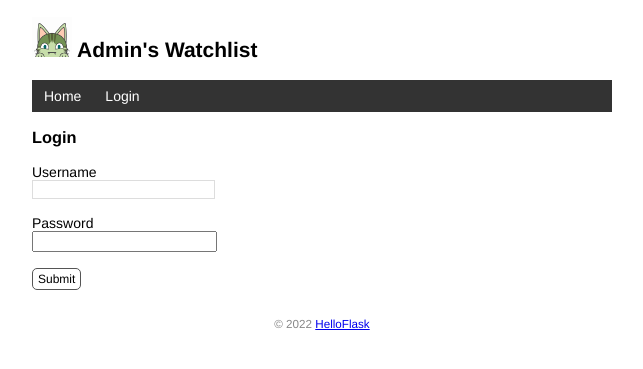
After one commit to wemozj/watchlist, a Flask app: page /login in a window 1280 px wide. The commit adds this page. Shown: the top 369 px of the page, without its empty margins (318-961 px from the left). Run offline with Flask 2, Linux system fonts and the light colour scheme; data comes from the database, SQL or seed files in the repository; both versions use the stored data as it was after the commit.

Commit message:
User authentication with Flask-Login

```diff
--- a/app.py
+++ b/app.py
@@ -1,8 +1,12 @@
 import os
 import sys
+import time
 
+import click
 from flask import Flask, url_for, render_template, request, flash, redirect
 from flask_sqlalchemy import SQLAlchemy
+from werkzeug.security import generate_password_hash, check_password_hash
+from flask_login import LoginManager, login_user, logout_user, login_required, current_user, UserMixin
 
 WIN = sys.platform.startswith('win')
 if WIN:  # 如果是 Windows 系统，使用三个斜线
@@ -25,22 +29,38 @@ app.config['TEMPLATES_AUTO_RELOAD'] = True
 app.config['SEND_FILE_MAX_AGE_DEFAULT'] = timedelta(seconds=1)
 
 
-
 db = SQLAlchemy(app)  # 初始化扩展类，传入程序实例
 
 
-class User(db.Model):  # 表名将会是 user（自动生成，小写处理）
+login_manager = LoginManager(app)  # 实例化扩展类
+login_manager.login_view = 'login'  # 未登录的用户范围，会重定向到登录页面
+
+
+@login_manager.user_loader
+def load_user(user_id):
+    # 创建用户加载回调函数，接受用户 ID 作为参数
+    user = User.query.get(int(user_id))  # 用 ID 作为 User 模型的 主键查询对应的用户
+    return user  # 返回用户对象
+
+
+class User(db.Model, UserMixin):  # 表名将会是 user（自动生成，小写处理）
     id = db.Column(db.Integer, primary_key=True)  # 主键
     name = db.Column(db.String(20))  # 名字
+    username = db.Column(db.String(20))  # 用户名
+    password_hash = db.Column(db.String(128))  # 密码散列值
+
+    def set_password(self, password):
+        """接受密码为参数，生成 hash 值保存到对应记录的password_hash 字段"""
+        self.password_hash = generate_password_hash(password)
+
+    def validate_password(self, password):
+        return check_password_hash(self.password_hash, password)
 
 
 class Movie(db.Model):  # 表名将会是 movie
     id = db.Column(db.Integer, primary_key=True)  # 主键
     title = db.Column(db.String(60))  # 电影标题
     year = db.Column(db.String(4))  # 电影年份
-
-
-import click
 
 
 @app.cli.command()  # 注册为命令
@@ -80,6 +100,28 @@ def forge():
     click.echo('Done.')
 
 
+@app.cli.command()
+@click.option('--username', prompt=True, help='The username used to login.')
+@click.option('--password', prompt=True, hide_input=True, confirmation_prompt=True, help='The password used to login.')
+def admin(username, password):
+    """Create user."""
+    db.create_all()
+
+    user = User.query.first()  # 返回查询的第一条记录
+    if user is not None:
+        click.echo('Updating user...')
+        user.username = username
+        user.set_password(password)
+    else:
+        click.echo('Creating user...')
+        user = User(username=username, name='Admin')
+        user.set_password(password)
+        db.session.add(user)
+
+    db.session.commit()
+    click.echo('Done.')
+
+
 @app.context_processor
 def inject_user():  # 函数名可以随意修改
     user = User.query.first()
@@ -88,7 +130,10 @@ def inject_user():  # 函数名可以随意修改
 
 @app.route('/', methods=['GET', 'POST'])
 def index():
+    print(current_user)
     if request.method == 'POST':
+        if not current_user.is_authenticated:
+            return redirect(url_for('index'))
         title = request.form.get('title')
         year = request.form.get('year')
         if not title or not year or len(year) > 4 or len(title) > 60:
@@ -107,7 +152,38 @@ def index():
     return render_template('index.html',  user=user, movies=movies)
 
 
+@app.route('/login', methods=['GET', 'POST'])
+def login():
+    if request.method == 'POST':
+        username = request.form['username']
+        password = request.form['password']
+
+        if not username or not password:
+            # invalid，重定向到登录页面
+            flash("Invalid input.")
+            return redirect(url_for('login'))
+
+        # 合法输入，与 db数据进行对比校验
+        user = User.query.first()
+        if username == user.username and user.validate_password(password):
+            login_user(user)  # 登录用户
+            flash('Login success.')
+            return redirect(url_for('index'))
+
+    # method is get
+    return render_template('login.html')
+
+
+@app.route('/logout')
+@login_required  # 视图保护，不允许未登录的用户范围
+def logout():
+    logout_user()  # 登出用户
+    flash('Goodbye.')
+    return redirect(url_for('index'))  # back to home page
+
+
 @app.route('/movie/edit/<int:movie_id>', methods=['GET', 'POST'])
+@login_required  # login protect
 def edit(movie_id):
     movie = Movie.query.get_or_404(movie_id)  # 返回 movie_id 对应的记录，没找到则返回 404 错误响应
 
@@ -127,6 +203,7 @@ def edit(movie_id):
 
 
 @app.route('/movie/delete/<int:movie_id>', methods=['POST'])
+@login_required  # login protect
 def delete(movie_id):
     movie = Movie.query.get_or_404(movie_id)  # 获取电影记录
     db.session.delete(movie)  # 删除记录
@@ -150,3 +227,20 @@ def test_url_for():
 def page_not_found(e):   # 接受异常对象作为参数
     user = User.query.first()
     return render_template('404.html'), 404  # 返回模板和状态码
+
+
+@app.route('/settings', methods=['GET', 'POST'])
+@login_required
+def settings():
+    if request.method == 'POST':
+        name = request.form['name']
+        if not name or len(name) > 20:
+            flash('Invalid input.')
+            return redirect(url_for('settings'))
+
+        current_user.name = name  # current_user是当前登录用户的数据库记录对象
+        db.session.commit()
+        flash('Settings updated.')
+        return redirect(url_for('index'))
+
+    return render_template('settings.html')
--- a/templates/base.html
+++ b/templates/base.html
@@ -20,6 +20,11 @@
     <nav>
         <ul>
             <li><a href="{{ url_for('index') }}">Home</a></li>
+            {% if current_user.is_authenticated %}
+                <li><a href="{{ url_for('settings') }}">Settings</a></li>
+                <li><a href="{{ url_for('logout') }}">Logout</a>
+                </li> {% else %} <li><a href="{{ url_for('login') }}">Login</a></li>
+            {% endif %}
         </ul>
     </nav>
     {% block content %}{% endblock %}
--- a/templates/edit.html
+++ b/templates/edit.html
@@ -2,9 +2,11 @@
 
 {% block content %}
 <h3>Edit item</h3>
+    {% if current_user.is_authenticated %}
 <form method="post">
     Name <input type="text" name="title" autocomplete="off" required value="{{ movie.title }}">
     Year <input type="text" name="year" autocomplete="off" required value="{{ movie.year }}">
     <input class="btn" type="submit" name="submit" value="Update">
 </form>
+    {% endif %}
 {% endblock %}
--- a/templates/index.html
+++ b/templates/index.html
@@ -2,11 +2,13 @@
 
 {% block content %}
 <p>{{ movies|length }} Titles</p>
+    {% if current_user.is_authenticated %}
     <form method="post">
     Name <input type="text" name="title" autocomplete="off" required>
     Year <input type="text" name="year" autocomplete="off" required>
     <input class="btn" type="submit" name="submit" value="Add">
     </form>
+    {% endif %}
 <ul class="movie-list">
     {% for movie in movies %}
     <li>{{ movie.title }} - {{ movie.year }}
--- /dev/null
+++ b/templates/login.html
@@ -0,0 +1,12 @@
+{% extends 'base.html' %}
+
+{% block content %}
+<h3>Login</h3>
+    <form method="post">
+    Username <br>
+    <input type="text" name="username"><br><br>
+    Password <br>
+    <input type="password" name="password"><br><br>
+    <input class="btn" type="submit" name="submit" value="Submit">
+    </form>
+{% endblock %}
```
Also changed, not shown: templates/settings.html (added, +9 -0 lines), data.db.
